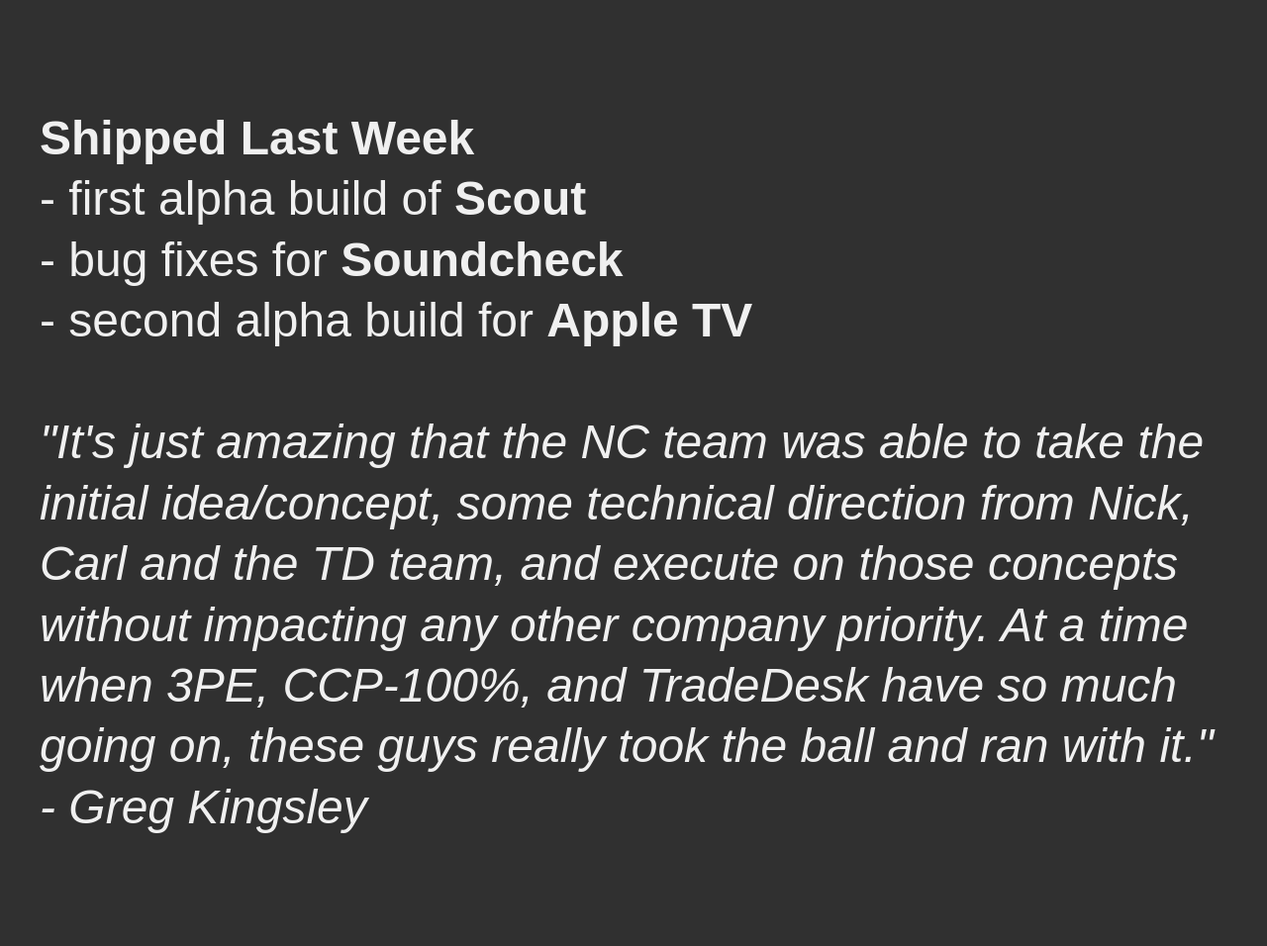
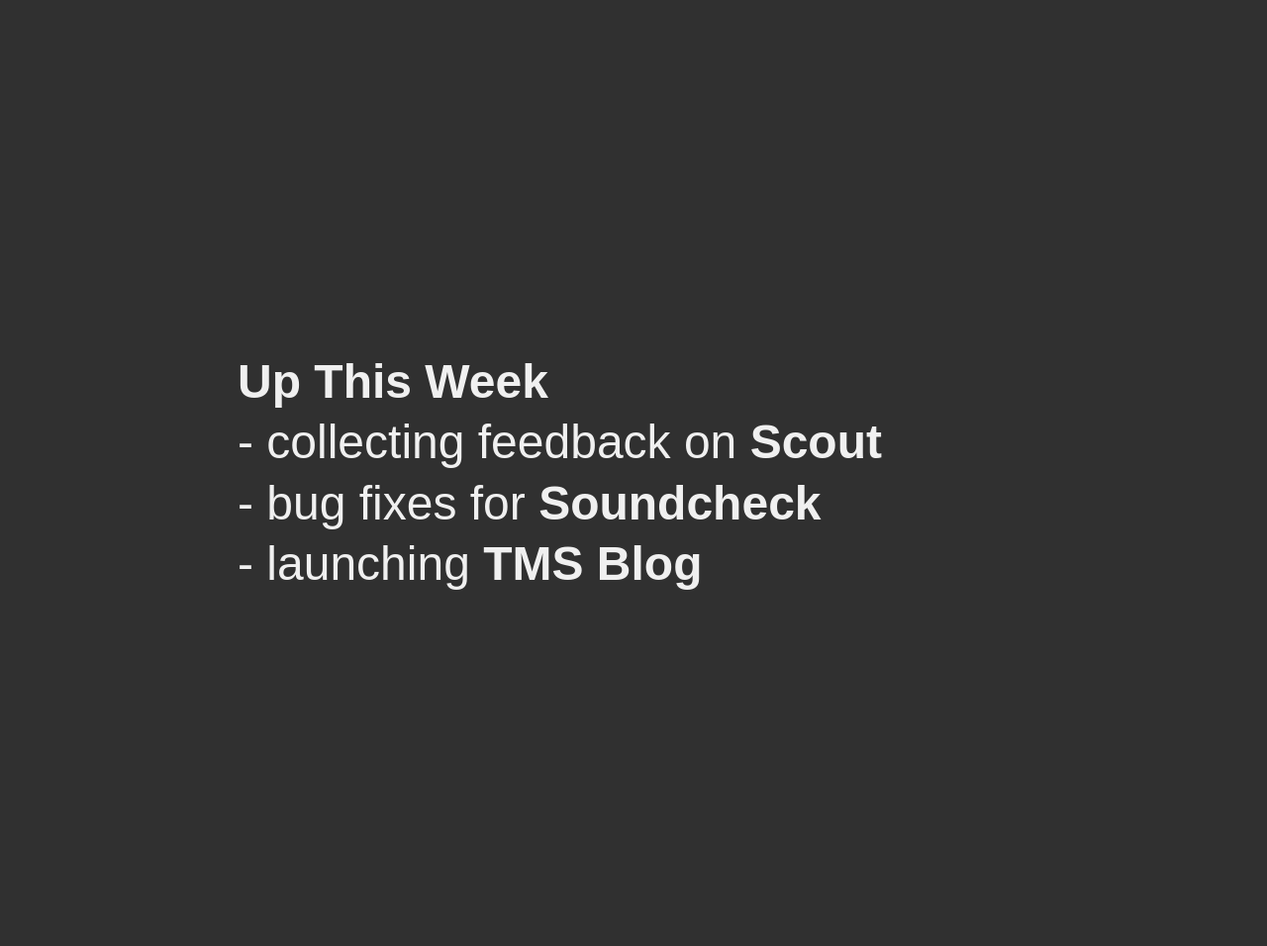
Before and after one commit to TicketmasterMobileStudio/ticketmastermobilestudio.github.io, a Jekyll site: the page internal/motd.html, which Jekyll copies as it is, in a window 1280 px wide. Shown: the whole page at 99% size. Built offline with Jekyll 4.4.1, drawn with Linux system fonts in a browser that asks for light colours.

Commit message:
Updated MOTD

```diff
--- a/internal/motd.html
+++ b/internal/motd.html
@@ -9,12 +9,12 @@
     	}
 		div.container p {
     		margin: 0;
-    		width: 1200px;
+    		width: 800px;
     		position: absolute;
     		top: 50%;
     		left: 50%;
     		margin-right: -50%;
-    		transform: translate(-50%, -50%) ;
+    		transform: translate(-50%, -50%);
     		font-family: Sans-Serif;
     		font-size: 36pt;
     		line-height: 128%
@@ -27,13 +27,10 @@
 </head>
 <body>
 	<div class="container">
-		<p><strong>Shipped Last Week</strong>
-			<br>- first alpha build of <strong>Scout</strong>
+		<p><strong>Up This Week</strong>
+			<br>- collecting feedback on <strong>Scout</strong>
 			<br>- bug fixes for <strong>Soundcheck</strong>
-			<br>- second alpha build for <strong>Apple TV</strong>
-			<br>
-			<br><i>"It's just amazing that the NC team was able to take the initial idea/concept, some technical direction from Nick, Carl and the TD team, and execute on those concepts without impacting any other company priority. At a time when 3PE, CCP-100%, and TradeDesk have so much going on, these guys really took the ball and ran with it."
-			<br>- Greg Kingsley<i/>
+			<br>- launching <strong>TMS Blog</strong>
 	</div>
 </body>
 </html>
```
